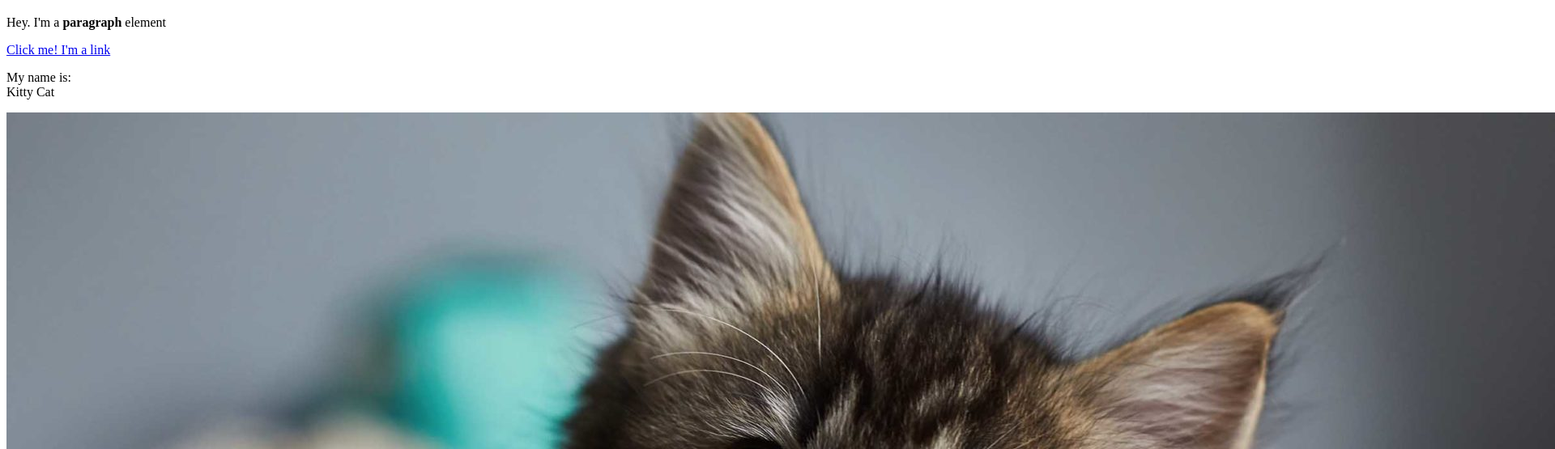
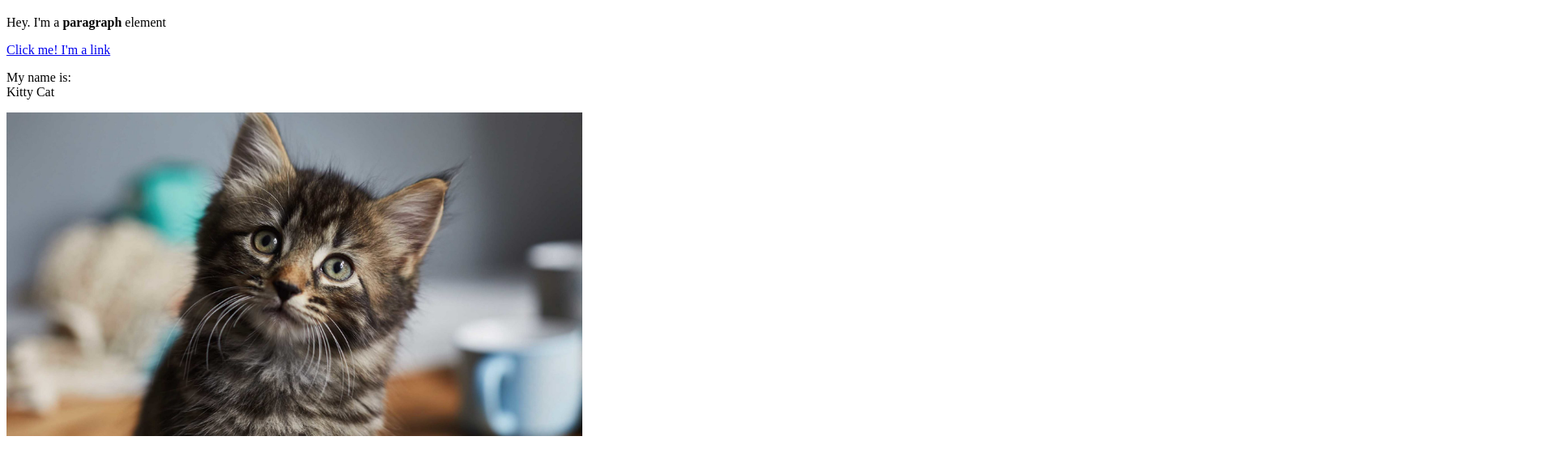
Before and after one commit to JqobSeven/movie-hero, a plain HTML site: page test.html in a window 1280 px wide. Shown: the part 61-616 px from the top of the page at 81% size, 1920 px wide, since content can reach past the window. Drawn offline with Linux system fonts and the light colour scheme.

Commit message:
Fixed issues

```diff
--- a/test.html
+++ b/test.html
@@ -8,6 +8,6 @@
 		<p>Hey. I'm a <b>paragraph</b> element</p>
 		<a href="https://google.com" target="_blank" title="Opens up google in a new tab">Click me! I'm a link</a>
 		<p> My name is:<br>Kitty Cat</p>
-		<img src="Cat1.jpg">
+		<img src="Cat1.jpg" height="400">
 	</body>
 </html>
```
